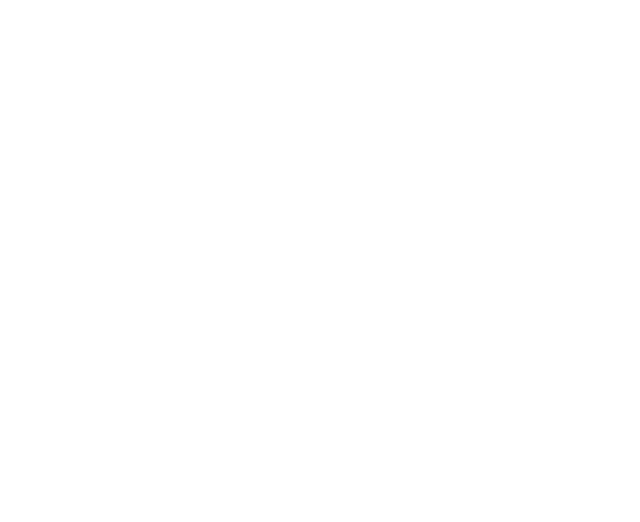
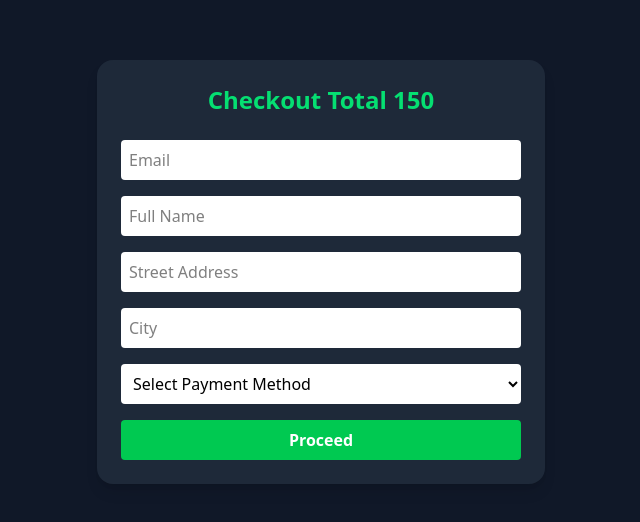
Before and after one commit to abdull435/Ecommerce-cyber, a React app in the folder frontend/: page /checkout in a window 1280 px wide. Before the commit this address had no page. Shown: the part 128-650 px from the top of the page, without its empty margins (319-959 px from the left). Built offline with nearby package versions, Linux system fonts and the light colour scheme; no server answers; the HTML template or start-up script is replaced by a standard one.

Commit message:
update checkout component to set data in backend

```diff
--- a/frontend/src/App.jsx
+++ b/frontend/src/App.jsx
@@ -5,6 +5,7 @@ import AddProduct from './components/addProduct';
 import Signup from './components/signup';
 import Signin from './components/signin';
 import Verify from './components/verify';
+import Checkout from './components/checkout';
 import { BrowserRouter as Router, Routes, Route } from 'react-router-dom';
 
 function App() {
@@ -18,6 +19,7 @@ function App() {
       <Route path="/signup" element={<Signup />} />
       <Route path="/add-product" element={<AddProduct />} />
       <Route path="/home" element={<><Navbar/><Main/></>} />
+      <Route path="/checkout" element={<Checkout />} />
       </Routes>
     </Router>
   )
--- a/frontend/src/components/checkout.jsx
+++ b/frontend/src/components/checkout.jsx
@@ -1,148 +1,76 @@
-import { useState } from "react";
+import { useState, useEffect } from 'react';
+import axios from 'axios';
 
-const Checkout = ({ totalAmount = 0 }) => {
-  const [paymentMethod, setPaymentMethod] = useState("");
-  const [showCardFields, setShowCardFields] = useState(false);
-  const [formData, setFormData] = useState({
-    email: "",
-    name: "",
-    address: "",
-    city: "",
-    ccNumber: "",
-    ccExpiration: "",
-    cvv: ""
+const Checkout = () => {
+  const [form, setForm] = useState({
+    email: '',
+    name: '',
+    city: '',
+    address: '',
+    paymentMethod: '',
   });
 
-  const handlePaymentToggle = (method) => {
-    setPaymentMethod(method);
-    setShowCardFields(method === "credit");
+  const [subTotal,setSubTotal]=useState(0);
+const [total,setTotal]=useState(0);
+  const [cartData, setCartData] = useState([]);
+
+  useEffect(() => {
+    // Fetch cart data from server
+    axios.get('http://localhost:3000/get-cart', { withCredentials: true })
+      .then(res => setCartData(res.data.cartData))
+      .catch(err => console.error("Error loading cart:", err));
+  }, []);
+
+  useEffect(() => {
+    const subtotal = cartData.reduce((acc, item) => acc + item.total, 0);
+    const deliveryCharges = 150; // Example static delivery charge
+    const tax = subtotal * 0.15; // 15% tax
+    const grandTotal = subtotal + deliveryCharges + tax;
+
+    setSubTotal(subtotal);
+    setTotal(grandTotal);
+}, [cartData]);
+
+  const handleChange = (e) => {
+    setForm({ ...form, [e.target.name]: e.target.value });
   };
 
-  const handleChange = (e) => {
-    const { name, value } = e.target;
-    setFormData((prev) => ({ ...prev, [name]: value }));
-  };
+  const handleCheckout = async (e) => {
+    e.preventDefault();
 
-  const handleSubmit = (e) => {
-    e.preventDefault();
-    // Submit logic here
-    console.log({ ...formData, paymentMethod, totalAmount });
+    try {
+      const orderRes = await axios.post('http://localhost:3000/create-order', {
+        ...form,
+        total: total,
+        cart: cartData
+      }, { withCredentials: true });
+
+      alert(orderRes.data.message);
+      // Optionally clear cart or redirect
+    } catch (err) {
+      console.error("Checkout failed:", err);
+      alert("Something went wrong during checkout.");
+    }
   };
 
   return (
-    <div className="flex h-screen bg-black text-white">
-      <div className="flex-1 flex items-center justify-center bg-[#1a1a1a] p-6">
-        <form
-          onSubmit={handleSubmit}
-          className="w-full max-w-md bg-[#1a1a1a] space-y-4"
-        >
-          <h1 className="text-center text-3xl text-lime-400 mb-2">Checkout</h1>
-          <p className="text-center text-lg">Total: <strong>${totalAmount.toFixed(2)}</strong></p>
+    <div className="flex items-center justify-center min-h-screen bg-gray-900 text-white">
+      <div className="bg-gray-800 p-6 rounded-2xl w-full max-w-md shadow-lg">
+        <h2 className="text-2xl font-bold text-green-400 mb-6 text-center">Checkout Total {total}</h2>
+        <form onSubmit={handleCheckout} className="flex flex-col space-y-4">
 
-          <input
-            type="email"
-            name="email"
-            placeholder="Email Address"
-            required
-            value={formData.email}
-            onChange={handleChange}
-            className="bg-gray-800 text-white p-2 rounded w-full"
-          />
+          <input name="email" type="email" required placeholder="Email" value={form.email} onChange={handleChange} className="p-2 bg-white text-black rounded" />
+          <input name="name" type="text" required placeholder="Full Name" value={form.name} onChange={handleChange} className="p-2 bg-white text-black rounded" />
+          <input name="address" type="text" required placeholder="Street Address" value={form.address} onChange={handleChange} className="p-2 bg-white text-black rounded" />
+          <input name="city" type="text" required placeholder="City" value={form.city} onChange={handleChange} className="p-2 bg-white text-black rounded" />
 
-          <input
-            type="text"
-            name="name"
-            placeholder="Full Name"
-            required
-            value={formData.name}
-            onChange={handleChange}
-            className="bg-gray-800 text-white p-2 rounded w-full"
-          />
+          <select name="paymentMethod" value={form.paymentMethod} onChange={handleChange} required className="p-2 bg-white text-black rounded">
+            <option value="">Select Payment Method</option>
+            <option value="credit">Credit Card</option>
+            <option value="cash">Cash on Delivery</option>
+          </select>
 
-          <input
-            type="text"
-            name="address"
-            placeholder="Street Address"
-            required
-            value={formData.address}
-            onChange={handleChange}
-            className="bg-gray-800 text-white p-2 rounded w-full"
-          />
-
-          <input
-            type="text"
-            name="city"
-            placeholder="City"
-            required
-            value={formData.city}
-            onChange={handleChange}
-            className="bg-gray-800 text-white p-2 rounded w-full"
-          />
-
-          <div className="flex gap-2">
-            <button
-              type="button"
-              className={`flex-1 p-2 rounded ${
-                paymentMethod === "credit"
-                  ? "bg-lime-400 text-black"
-                  : "bg-gray-800 text-white"
-              }`}
-              onClick={() => handlePaymentToggle("credit")}
-            >
-              Credit Card
-            </button>
-
-            <button
-              type="button"
-              className={`flex-1 p-2 rounded ${
-                paymentMethod === "cash"
-                  ? "bg-lime-400 text-black"
-                  : "bg-gray-800 text-white"
-              }`}
-              onClick={() => handlePaymentToggle("cash")}
-            >
-              Cash on Delivery
-            </button>
-          </div>
-
-          {showCardFields && (
-            <div className="space-y-2">
-              <input
-                type="text"
-                name="ccNumber"
-                placeholder="Credit Card Number"
-                value={formData.ccNumber}
-                onChange={handleChange}
-                className="bg-gray-800 text-white p-2 rounded w-full"
-              />
-
-              <div className="flex gap-2">
-                <input
-                  type="text"
-                  name="ccExpiration"
-                  placeholder="Expiration (MM/YY)"
-                  value={formData.ccExpiration}
-                  onChange={handleChange}
-                  className="bg-gray-800 text-white p-2 rounded w-full"
-                />
-                <input
-                  type="text"
-                  name="cvv"
-                  placeholder="CVV"
-                  value={formData.cvv}
-                  onChange={handleChange}
-                  className="bg-gray-800 text-white p-2 rounded w-full"
-                />
-              </div>
-            </div>
-          )}
-
-          <button
-            type="submit"
-            className="w-full p-2 bg-lime-400 text-black font-semibold rounded"
-          >
-            Proceed
-          </button>
+          <button type="submit" className="bg-green-500 hover:bg-green-600 p-2 rounded font-bold">Proceed</button>
         </form>
       </div>
     </div>
```
